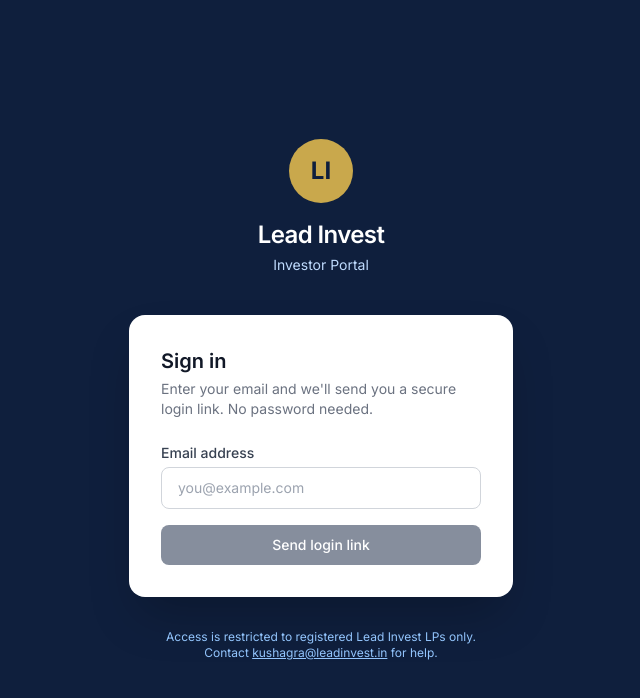
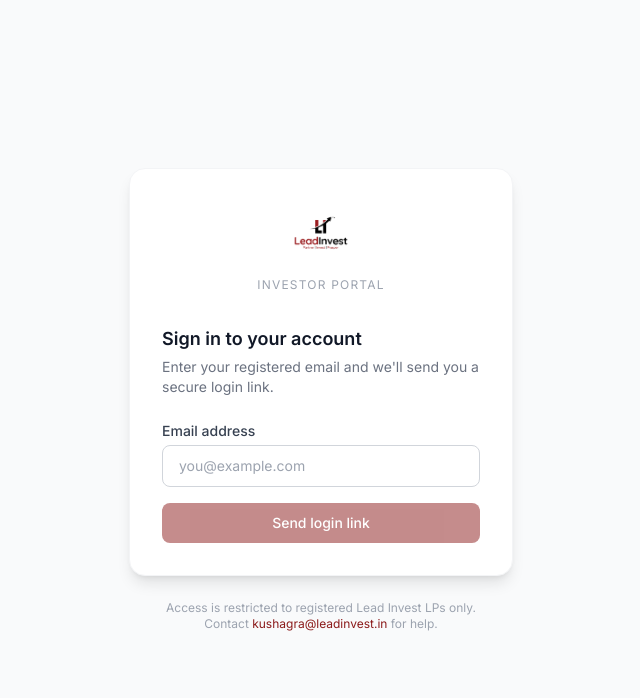
Before and after one commit to kushagra-leadinvest/lp-portal, a Next.js app: page /login in a window 1280 px wide. Shown: the top 698 px of the page, without its empty margins (319-959 px from the left). Built offline with nearby package versions, Linux system fonts and the light colour scheme.

Commit message:
Update page.tsx

```diff
--- a/app/login/page.tsx
+++ b/app/login/page.tsx
@@ -13,77 +13,36 @@ export default function LoginPage() {
     e.preventDefault();
     setLoading(true);
     setError(null);
-
     const supabase = createClient();
     const { error } = await supabase.auth.signInWithOtp({
       email,
-      options: {
-        emailRedirectTo: `${window.location.origin}/auth/callback`,
-      },
+      options: { emailRedirectTo: `${window.location.origin}/auth/callback` },
     });
-
-    if (error) {
-      setError(error.message);
-      setLoading(false);
-    } else {
-      setSent(true);
-      setLoading(false);
-    }
+    if (error) { setError(error.message); setLoading(false); }
+    else { setSent(true); setLoading(false); }
   };
 
   return (
-    <div className="min-h-screen flex flex-col items-center justify-center bg-[#0F1F3D] px-4">
-      <div className="mb-10 text-center">
-        <div className="inline-flex items-center justify-center w-16 h-16 rounded-full bg-[#C9A84C] mb-4">
-          <span className="text-2xl font-bold text-[#0F1F3D]">LI</span>
+    <div className="min-h-screen flex flex-col items-center justify-center bg-gray-50 px-4">
+      <div className="w-full max-w-sm bg-white rounded-2xl shadow-lg border border-gray-100 p-8">
+        <div className="flex flex-col items-center mb-8">
+          <img src="/logo.png" alt="Lead Invest" className="h-16 w-auto mb-3" />
+          <p className="text-xs text-gray-400 tracking-widest uppercase">Investor Portal</p>
         </div>
-        <h1 className="text-2xl font-semibold text-white tracking-tight">
-          Lead Invest
-        </h1>
-        <p className="text-sm text-blue-200 mt-1">Investor Portal</p>
-      </div>
-
-      <div className="w-full max-w-sm bg-white rounded-2xl shadow-2xl p-8">
         {!sent ? (
           <>
-            <h2 className="text-xl font-semibold text-gray-900 mb-1">
-              Sign in
-            </h2>
-            <p className="text-sm text-gray-500 mb-6">
-              Enter your email and we&apos;ll send you a secure login link. No
-              password needed.
-            </p>
-
+            <h2 className="text-lg font-semibold text-gray-900 mb-1">Sign in to your account</h2>
+            <p className="text-sm text-gray-500 mb-6">Enter your registered email and we&apos;ll send you a secure login link.</p>
             <form onSubmit={handleLogin} className="space-y-4">
               <div>
-                <label
-                  htmlFor="email"
-                  className="block text-sm font-medium text-gray-700 mb-1"
-                >
-                  Email address
-                </label>
-                <input
-                  id="email"
-                  type="email"
-                  value={email}
-                  onChange={(e) => setEmail(e.target.value)}
-                  placeholder="you@example.com"
-                  required
-                  className="w-full px-4 py-2.5 border border-gray-300 rounded-lg text-sm focus:outline-none focus:ring-2 focus:ring-[#C9A84C] focus:border-transparent transition"
-                />
+                <label htmlFor="email" className="block text-sm font-medium text-gray-700 mb-1">Email address</label>
+                <input id="email" type="email" value={email} onChange={(e) => setEmail(e.target.value)}
+                  placeholder="you@example.com" required
+                  className="w-full px-4 py-2.5 border border-gray-300 rounded-lg text-sm focus:outline-none focus:ring-2 focus:ring-[#8B1A1A] focus:border-transparent transition" />
               </div>
-
-              {error && (
-                <p className="text-sm text-red-600 bg-red-50 rounded-lg px-3 py-2">
-                  {error}
-                </p>
-              )}
-
-              <button
-                type="submit"
-                disabled={loading || !email}
-                className="w-full py-2.5 px-4 bg-[#0F1F3D] hover:bg-[#1A3060] disabled:opacity-50 disabled:cursor-not-allowed text-white text-sm font-medium rounded-lg transition focus:outline-none focus:ring-2 focus:ring-offset-2 focus:ring-[#0F1F3D]"
-              >
+              {error && <p className="text-sm text-red-700 bg-red-50 rounded-lg px-3 py-2">{error}</p>}
+              <button type="submit" disabled={loading || !email}
+                className="w-full py-2.5 px-4 bg-[#8B1A1A] hover:bg-[#6f1515] disabled:opacity-50 disabled:cursor-not-allowed text-white text-sm font-medium rounded-lg transition focus:outline-none focus:ring-2 focus:ring-offset-2 focus:ring-[#8B1A1A]">
                 {loading ? "Sending..." : "Send login link"}
               </button>
             </form>
@@ -91,55 +50,23 @@ export default function LoginPage() {
         ) : (
           <div className="text-center py-4">
             <div className="inline-flex items-center justify-center w-12 h-12 rounded-full bg-green-100 mb-4">
-              <svg
-                className="w-6 h-6 text-green-600"
-                fill="none"
-                stroke="currentColor"
-                viewBox="0 0 24 24"
-              >
-                <path
-                  strokeLinecap="round"
-                  strokeLinejoin="round"
-                  strokeWidth={2}
-                  d="M5 13l4 4L19 7"
-                />
+              <svg className="w-6 h-6 text-green-600" fill="none" stroke="currentColor" viewBox="0 0 24 24">
+                <path strokeLinecap="round" strokeLinejoin="round" strokeWidth={2} d="M5 13l4 4L19 7" />
               </svg>
             </div>
-            <h2 className="text-lg font-semibold text-gray-900 mb-2">
-              Check your email
-            </h2>
-            <p className="text-sm text-gray-500 mb-1">
-              We sent a login link to
-            </p>
+            <h2 className="text-lg font-semibold text-gray-900 mb-2">Check your email</h2>
+            <p className="text-sm text-gray-500 mb-1">We sent a login link to</p>
             <p className="text-sm font-medium text-gray-900 mb-4">{email}</p>
-            <p className="text-xs text-gray-400">
-              The link expires in 1 hour. Check your spam folder if you
-              don&apos;t see it.
-            </p>
-            <button
-              onClick={() => {
-                setSent(false);
-                setEmail("");
-              }}
-              className="mt-6 text-sm text-[#0F1F3D] hover:underline"
-            >
+            <p className="text-xs text-gray-400">The link expires in 1 hour. Check your spam folder if you don&apos;t see it.</p>
+            <button onClick={() => { setSent(false); setEmail(""); }} className="mt-6 text-sm text-[#8B1A1A] hover:underline">
               Use a different email
             </button>
           </div>
         )}
       </div>
-
-      <p className="mt-8 text-xs text-blue-300 text-center">
-        Access is restricted to registered Lead Invest LPs only.
-        <br />
-        Contact{" "}
-        <a
-          href="mailto:kushagra@leadinvest.in"
-          className="underline hover:text-white"
-        >
-          kushagra@leadinvest.in
-        </a>{" "}
-        for help.
+      <p className="mt-6 text-xs text-gray-400 text-center">
+        Access is restricted to registered Lead Invest LPs only.<br />
+        Contact <a href="mailto:kushagra@leadinvest.in" className="text-[#8B1A1A] hover:underline">kushagra@leadinvest.in</a> for help.
       </p>
     </div>
   );
```
